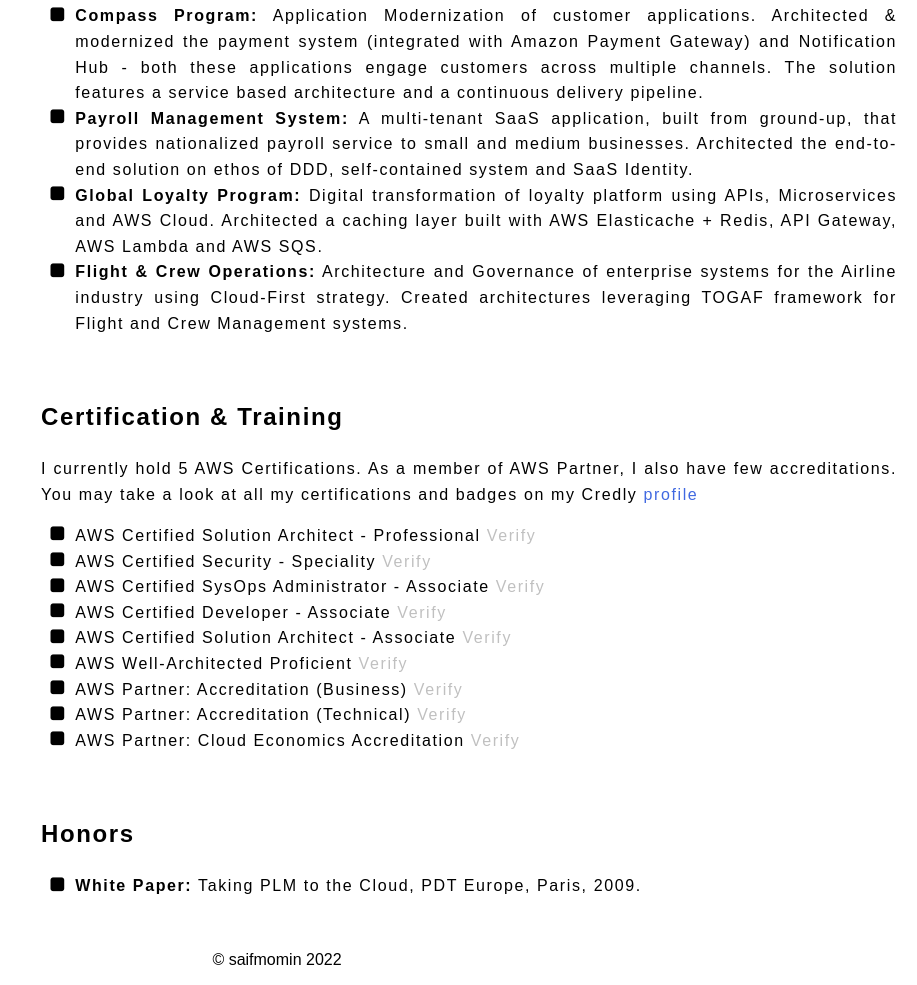
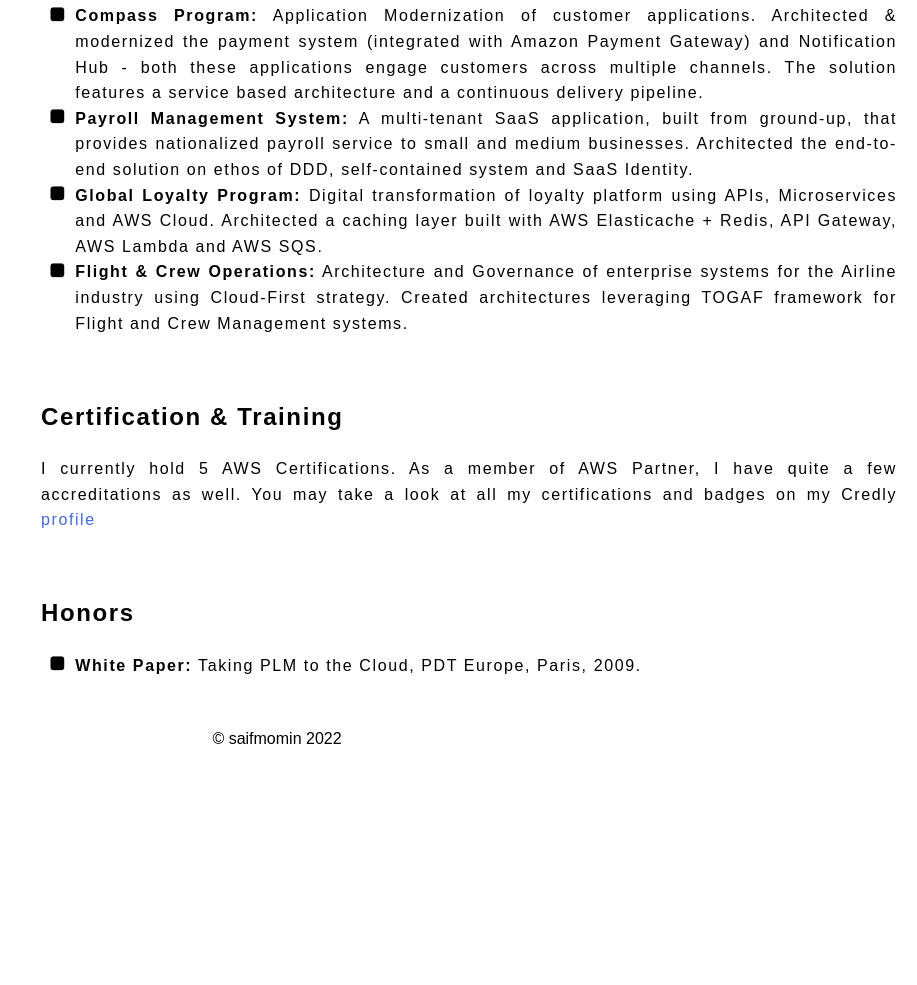
Before and after one commit to saifmomin/crc-frontend, a plain HTML site: page website/index.html in a window 1280 px wide. Shown: the part 1596-2581 px from the top of the page, without its empty margins (363-1280 px from the left). After the commit the page ends 2360 px from the top, so only its background shows below. Drawn offline with Linux system fonts and the light colour scheme; no server answers.

Commit message:
updated index.html

```diff
--- a/website/index.html
+++ b/website/index.html
@@ -153,9 +153,9 @@
     <section class="Certifications">
      <h2>Certification & Training</h2>
      <article>
-          <p>I currently hold 5 AWS Certifications. As a member of AWS Partner, I also have few accreditations. You may take a look at all my certifications and badges on my Credly <a href="https://www.credly.com/users/saif-momin/badges" target="_blank" style="text-decoration: none; color: #4169E1">profile</a></p>
+          <p>I currently hold 5 AWS Certifications. As a member of AWS Partner, I have quite a few accreditations as well. You may take a look at all my certifications and badges on my Credly <a href="https://www.credly.com/users/saif-momin/badges" target="_blank" style="text-decoration: none; color: #4169E1">profile</a></p>
      </article>
-     <article>
+    <!-- <article>
      <ul class="fa-ul">
      <li><i class="fa-li fa fa-square"></i>AWS Certified Solution Architect - Professional <a href="https://www.credly.com/badges/2251a05c-cb1b-4b34-b860-0d861b6b5017" target="_blank" style="text-decoration: none; color: #C0C0C0">Verify</a></li>
      <li><i class="fa-li fa fa-square"></i>AWS Certified Security - Speciality <a href="https://www.credly.com/badges/a85eddba-a006-440d-9e0e-480a7f413e80" target="_blank" style="text-decoration: none; color: #C0C0C0">Verify</a></li>
@@ -167,7 +167,7 @@
      <li><i class="fa-li fa fa-square"></i>AWS Partner: Accreditation (Technical) <a href="https://www.credly.com/badges/ca100322-5679-4255-932c-e17a62ebfdec" target="_blank" style="text-decoration: none; color: #C0C0C0">Verify</a></li>
      <li><i class="fa-li fa fa-square"></i>AWS Partner: Cloud Economics Accreditation <a href="https://www.credly.com/badges/053e65d7-173a-4f07-8d7d-c83cf54388db/public_url" target="_blank" style="text-decoration: none; color: #C0C0C0">Verify</a></li>
 	</ul>
-    </article>
+    </article> -->
     </section>
     <br>
 
```
